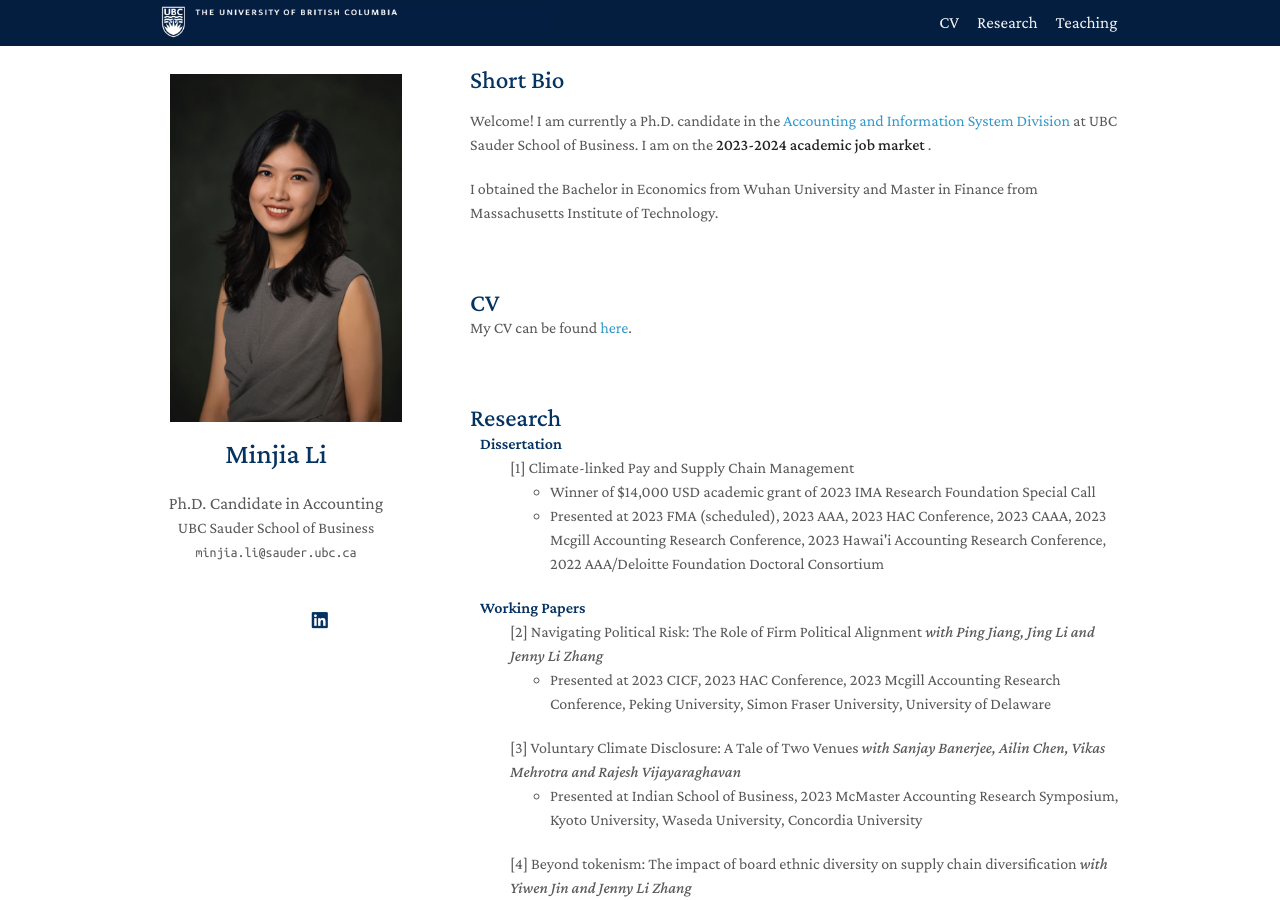
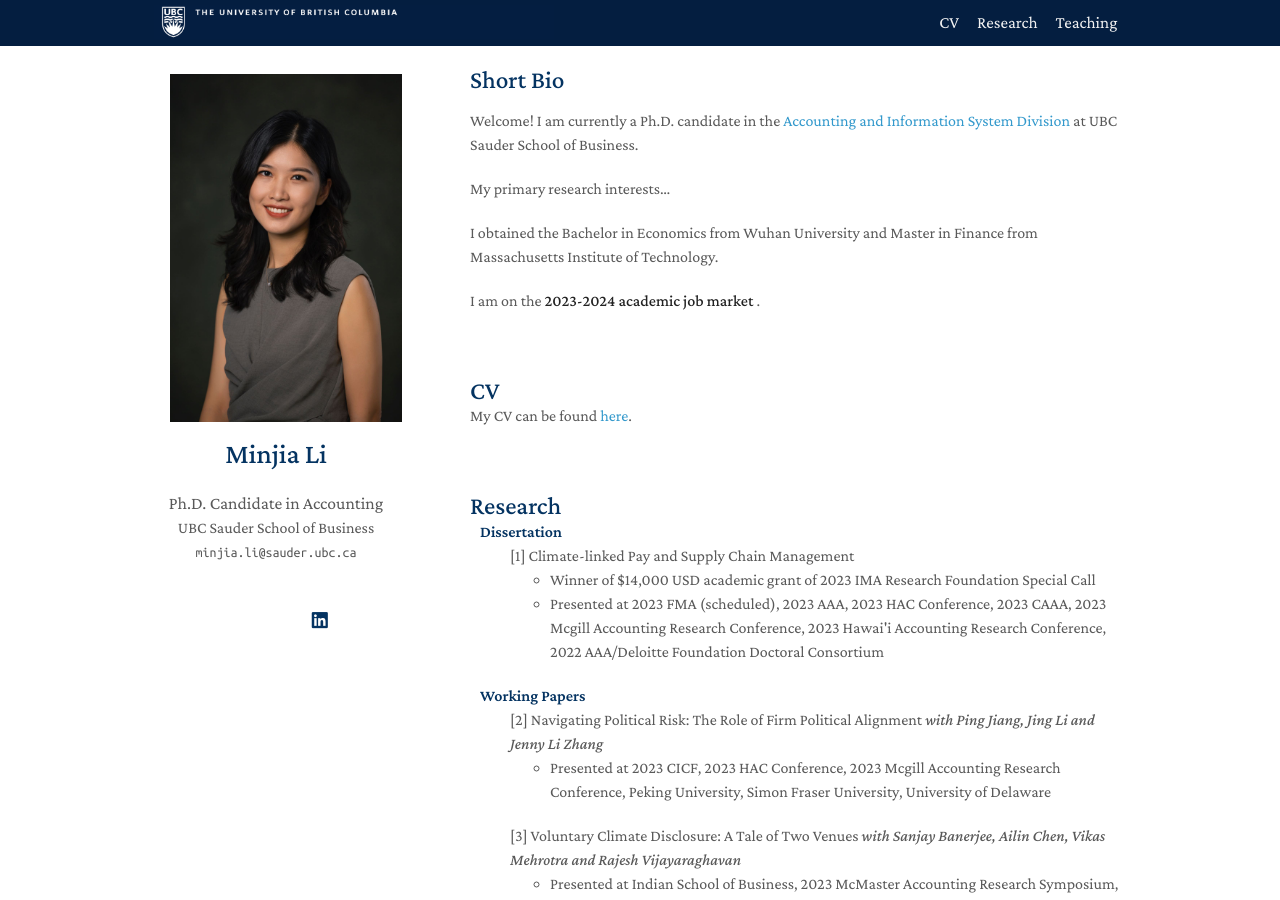
Before and after one commit to zeyang1225/zeyang1225.github.io, a Jekyll site: the page built from index.md, in a window 1280 px wide and 900 px high. Built offline with Jekyll 4.4.1, drawn with Linux system fonts in a browser that asks for light colours; nearby versions of some CDN libraries; a style sheet for code colours, icons or effects is not loaded; our own code applies the rules of GitHub Pages for plain Markdown files.

Commit message:
Update index.md

```diff
--- a/index.md
+++ b/index.md
@@ -4,9 +4,13 @@ layout: homepage
 
 ## Short Bio
 
-Welcome! I am currently a Ph.D. candidate in the [Accounting and Information System Division](https://www.sauder.ubc.ca/thought-leadership/divisions/accounting-information-systems) at UBC Sauder School of Business. I am on the <strong >2023-2024 academic job market </strong>.
+Welcome! I am currently a Ph.D. candidate in the [Accounting and Information System Division](https://www.sauder.ubc.ca/thought-leadership/divisions/accounting-information-systems) at UBC Sauder School of Business.
+
+My primary research interests...
 
 I obtained the Bachelor in Economics from Wuhan University and Master in Finance from Massachusetts Institute of Technology.
+
+I am on the <strong >2023-2024 academic job market </strong>.
 
 <br>
 
```
